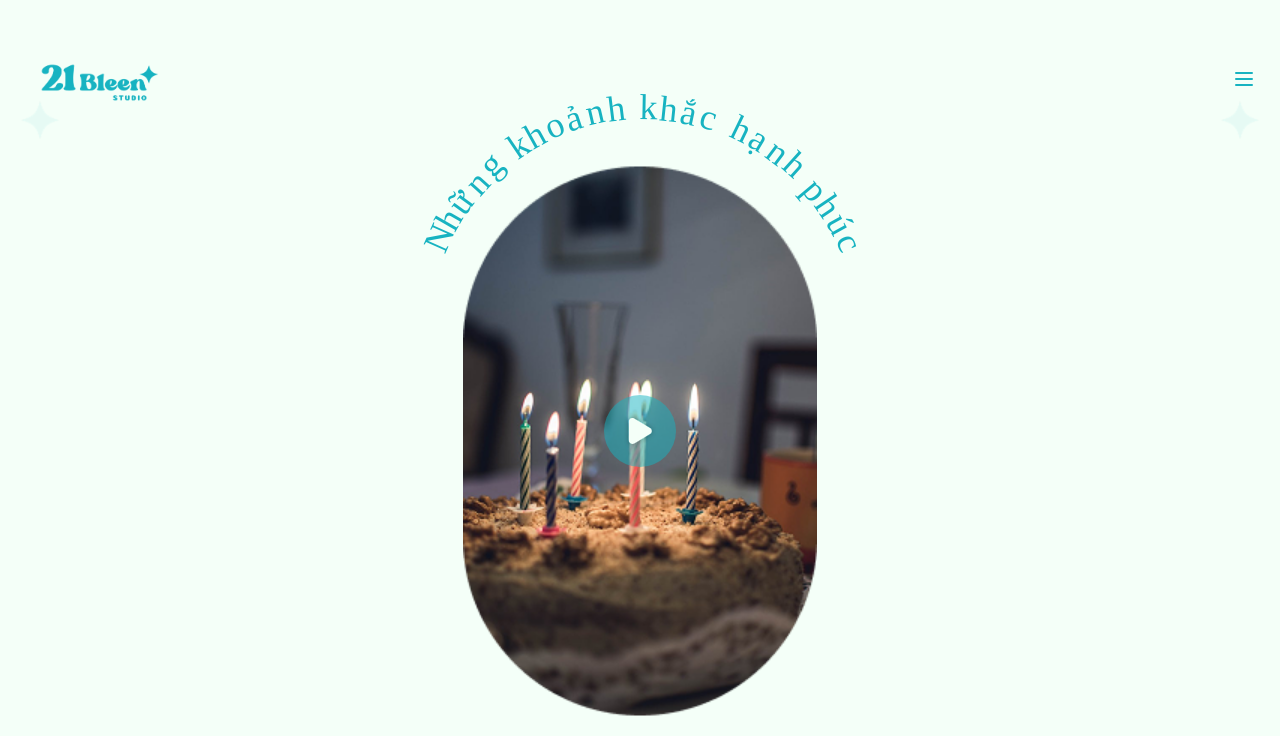
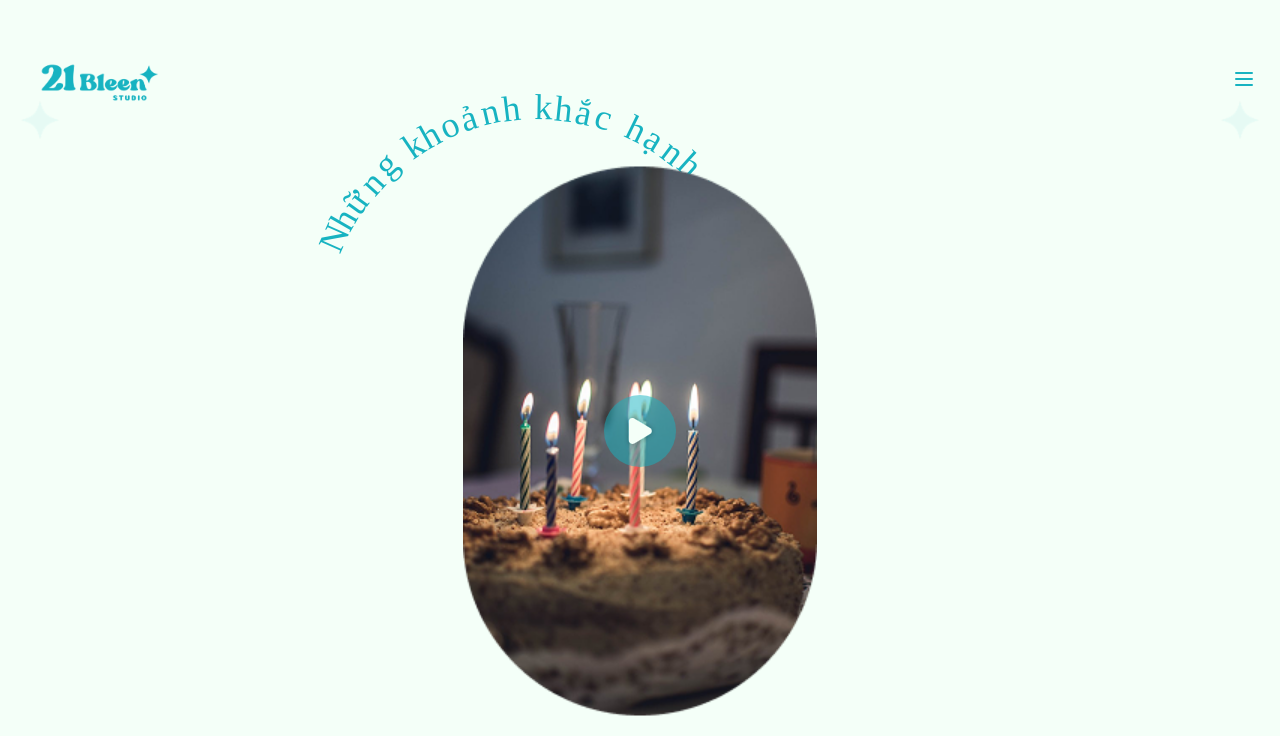
Before and after one commit to Tiendat2703/21BLEEN_NEW, a React (Vite) app: page /home in a window 1280 px wide. Shown: the top 736 px of the page. Built offline with nearby package versions, Linux system fonts and the light colour scheme; a web font is replaced by a local one.

Commit message:
Fix centered curved text in HomeAfterUnlock and revert to fixed layout for all pages

```diff
--- a/src/components/HomeAfterUnlock.jsx
+++ b/src/components/HomeAfterUnlock.jsx
@@ -73,7 +73,7 @@ function HomeAfterUnlock() {
             {/* Oval curved text */}
             <div className="relative w-full h-full group">
               {/* Text Group - All letters with precise positioning */}
-              <div className="group-hover:scale-110 transition-transform duration-300" style={{width: '100%', height: '100%', position: 'relative', left: '105px', top: '30px', transform: 'scale(1.5)'}}>
+              <div className="group-hover:scale-110 transition-transform duration-300 absolute left-1/2" style={{width: '100%', height: '100%', top: '30px', transform: 'translateX(-50%) scale(1.5)'}}>
                 <div style={{width: 13.99, height: 18.69, left: 0, top: 106.38, position: 'absolute', transform: 'rotate(-66deg)', transformOrigin: 'top left', color: '#17B3C1', fontSize: 24, fontFamily: 'Coiny', fontWeight: '400', wordWrap: 'break-word'}}>N</div>
                 <div style={{width: 11.16, height: 18.60, left: 7.97, top: 89.41, position: 'absolute', transform: 'rotate(-60deg)', transformOrigin: 'top left', color: '#17B3C1', fontSize: 24, fontFamily: 'Coiny', fontWeight: '400', wordWrap: 'break-word'}}>h</div>
                 <div style={{width: 14.99, height: 18.40, left: 16.06, top: 75.83, position: 'absolute', transform: 'rotate(-54deg)', transformOrigin: 'top left', color: '#17B3C1', fontSize: 24, fontFamily: 'Coiny', fontWeight: '400', wordWrap: 'break-word'}}>ữ</div>
```
